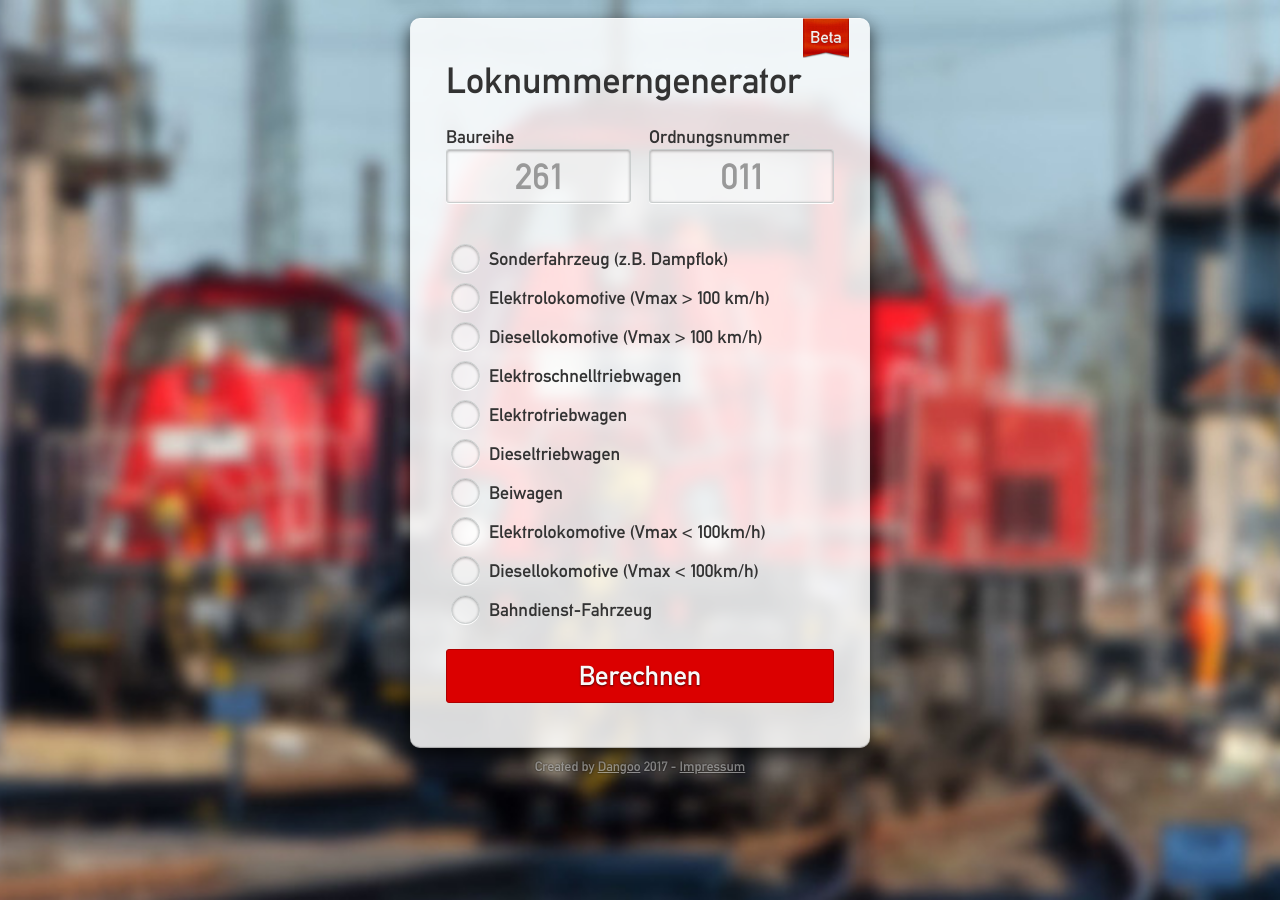
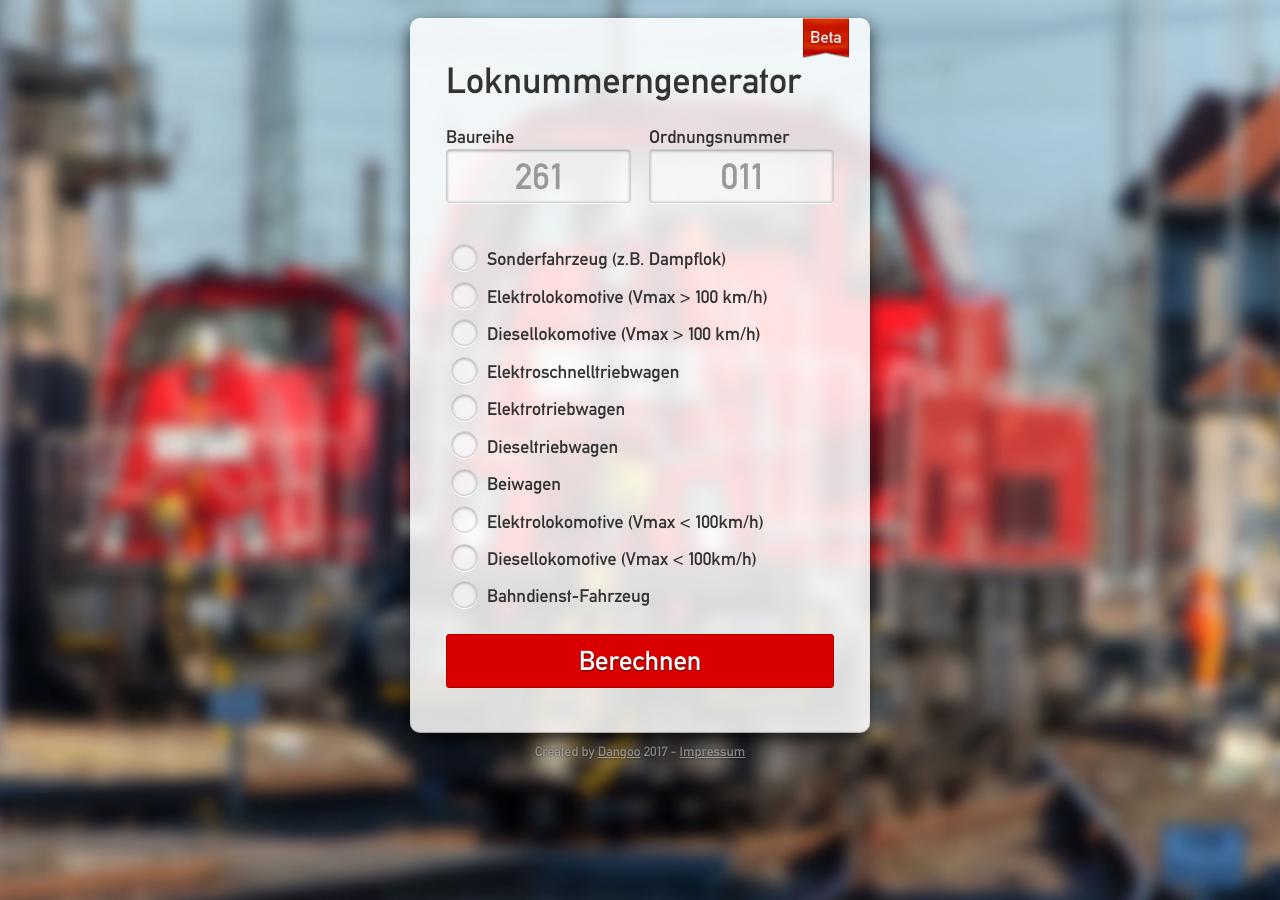
Before and after one commit to Dangoo/toolz, a Jekyll site: the page built from index.html, in a window 1280 px wide. Built offline with Jekyll 4.4.1, drawn with Linux system fonts in a browser that asks for light colours.

Commit message:
Smaller fixes

```diff
--- a/_config.yml
+++ b/_config.yml
@@ -1 +1 @@
-theme: jekyll-theme-minimal
+lang: 'de-DE'
--- a/_layouts/default.html
+++ b/_layouts/default.html
@@ -5,8 +5,8 @@
     <meta charset="utf-8">
     <meta http-equiv="X-UA-Compatible" content="IE=edge,chrome=1">
     <meta name="viewport" content="width=device-width, initial-scale=1.0">
-    <title></title>
-    <meta name="description" content="">
+    <title>{{site.title}}</title>
+    <meta name="description" content="{{site.description}}">
 
 
     <link rel="stylesheet" href="{{ '/css/normalize.min.css' | relative_url }}">
--- a/css/main.css
+++ b/css/main.css
@@ -190,6 +190,7 @@
 
 input,
 .radio + .radio_radio {
+    box-sizing: border-box;
     background: rgba(255, 255, 255, 0.5);
     box-shadow: inset 0 1px 3px rgba(0,0,0,0.35), 0 1px 0 #fff;
     border: 1px solid #cacece;
@@ -200,7 +201,7 @@
 }
 
 input:focus,
-.radio:focus + label {
+.radio:focus + .radio_radio {
     border-color: currentColor;
 }
 
@@ -272,9 +273,10 @@
     opacity: 0;
     width: 1.5em;
     height: 1.5em;
+    cursor: pointer;
 }
 
-.radio + .radio_radio {
+.radio_radio {
     flex-grow: 0;
     flex-shrink: 0;
     cursor: pointer;
@@ -287,7 +289,7 @@
     justify-content: center;
 }
 
-.radio + .radio_radio:after {
+.radio_radio:after {
     content: '';
     width: 50%;
     height: 50%;
@@ -302,7 +304,7 @@
     transform: scale(1);
 }
 
-.radio + .radio_radio:active {
+.radio_radio:active {
     box-shadow: inset 0 1px 3px rgba(0,0,0,0.5), 0 1px 0 #fff;
 }
 
@@ -318,7 +320,6 @@
     transform-origin: 0 50%;
 }
 
-.radio:hover ~ .radio_label,
 .radio:focus ~ .radio_label,
 .radio_label:hover,
 .meta-bar a:hover {
```
